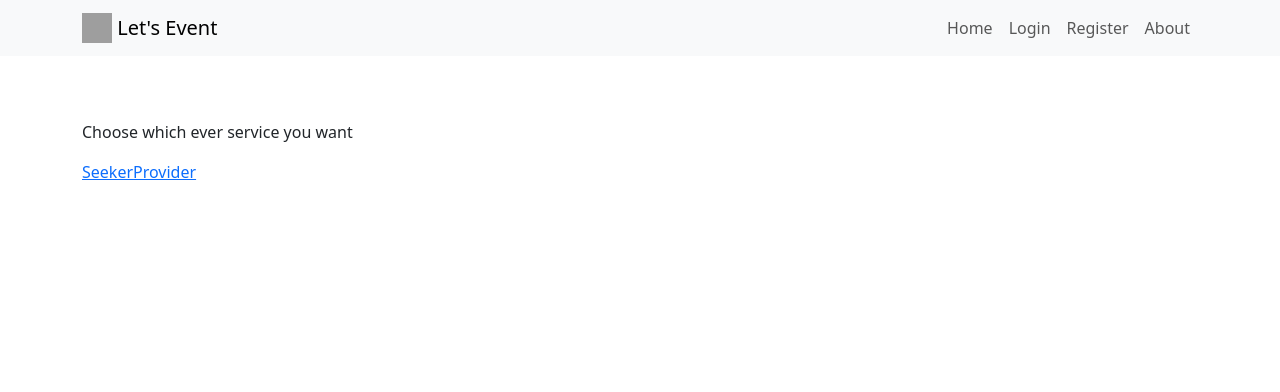
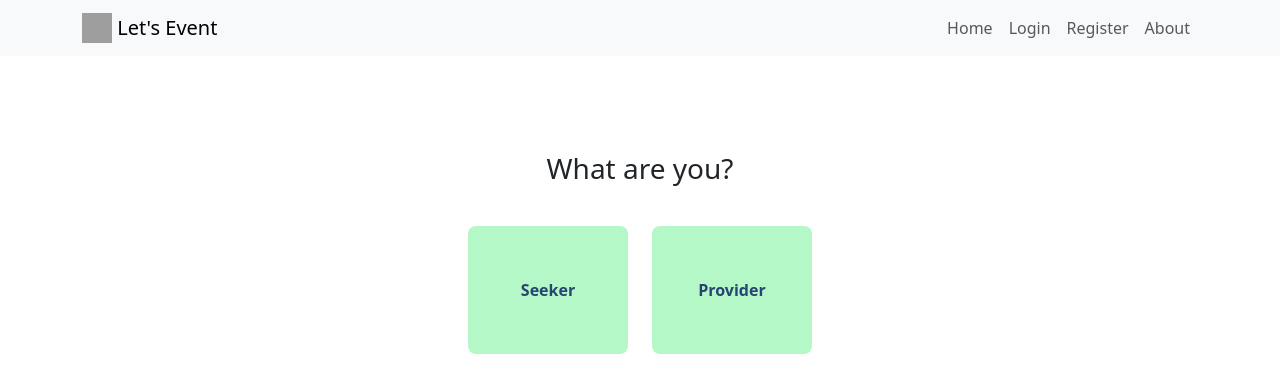
Before and after one commit to srinivasreddysagi/lets-event, a Next.js app in the folder client/: page /event-services in a window 1280 px wide. Shown: the top 392 px of the page. Built offline with nearby package versions, Linux system fonts and the light colour scheme; grey boxes are pictures that could not be loaded.

Commit message:
EventServices - layout component

```diff
--- a/client/src/components/layouts/EventServices/index.tsx
+++ b/client/src/components/layouts/EventServices/index.tsx
@@ -4,10 +4,14 @@ import React from "react";
 export const EventServices = () => {
     return (
         <main className="event-services">
-            <div className="container">
-                <p>Choose which ever service you want</p>
-                <Link href={"/event-services/seeker"}>Seeker</Link>
-                <Link href={"/event-services/provider"}>Provider</Link>
+            <div className="container d-flex flex-column align-items-center">
+                <h3 className="choose-prompt">
+                    What are you?
+                </h3>
+                <div className="links-wrapper d-flex justify-items-center gap-4">
+                    <Link href={"/event-services/seeker"}>Seeker</Link>
+                    <Link href={"/event-services/provider"}>Provider</Link>
+                </div>
             </div>
         </main>
     );
```
